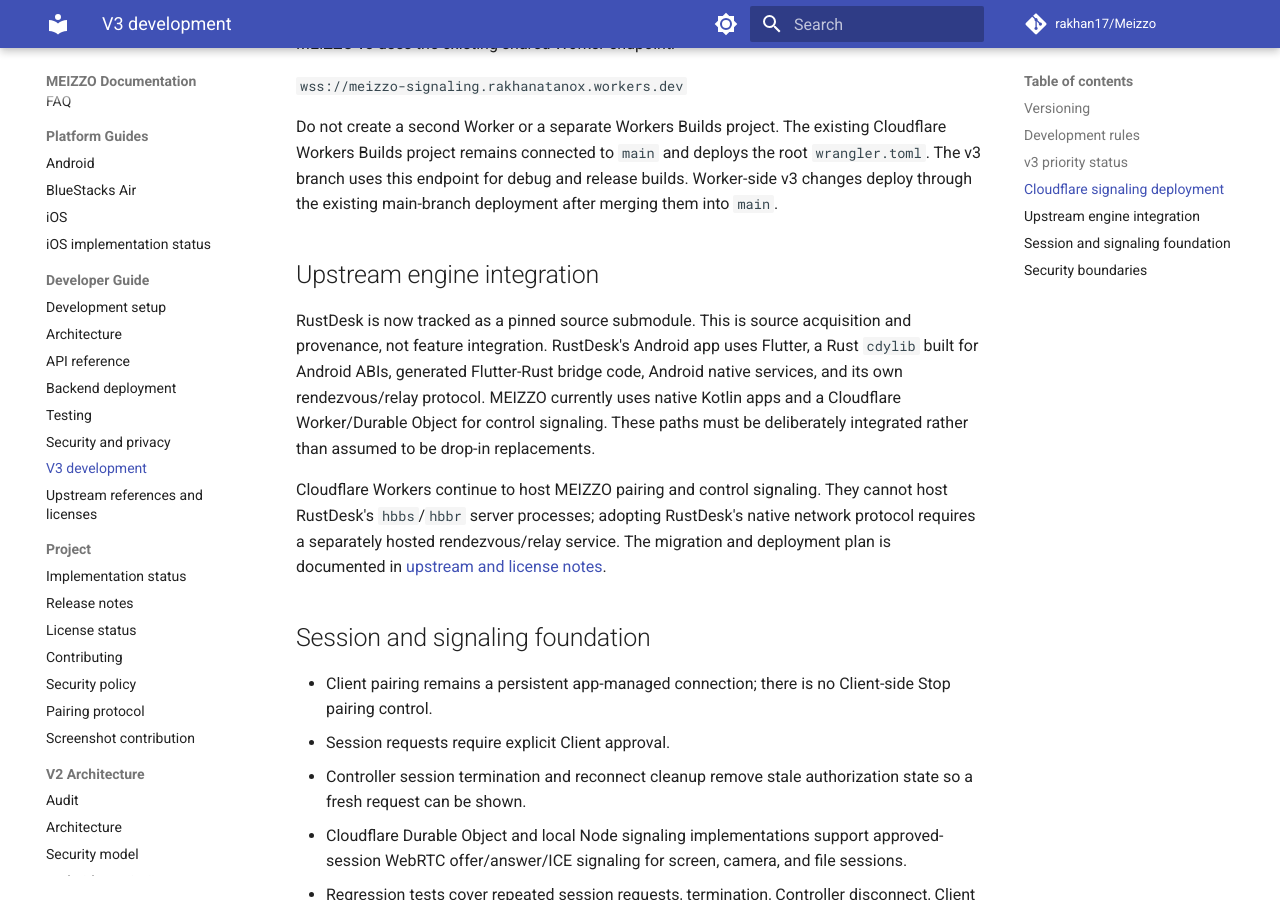
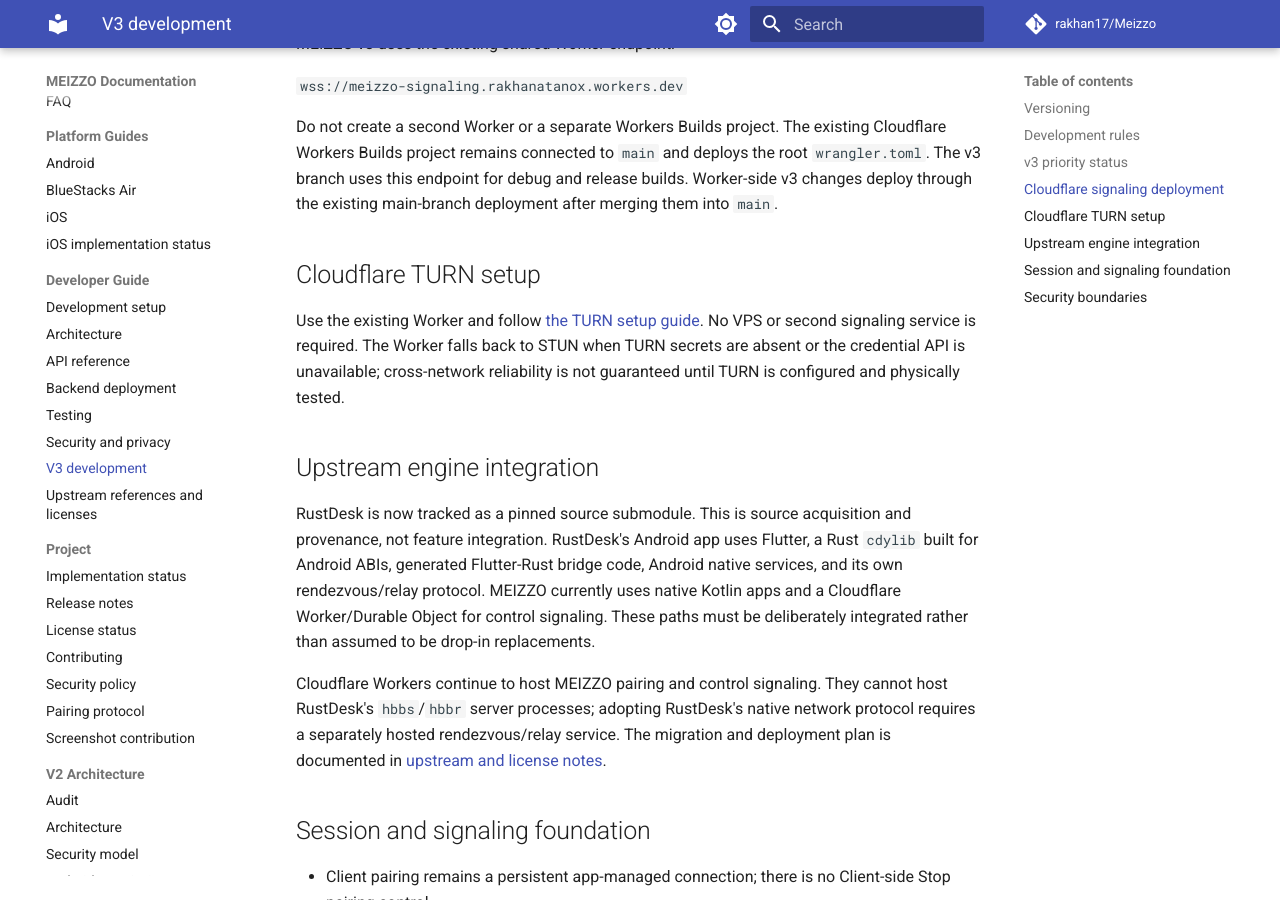
Before and after one commit to rakhan17/Meizzo, an MkDocs documentation site: the page built from docs/v3/README.md, in a window 1280 px wide and 900 px high, scrolled down 2398 px. Built offline with MkDocs 1.6.1 and Material for MkDocs 9.7.7, drawn with Linux system fonts in a browser that asks for light colours; comment, search, counter and statistics services are not loaded.

Commit message:
Link Cloudflare TURN setup guide from v3 docs

```diff
--- a/docs/v3/README.md
+++ b/docs/v3/README.md
@@ -44,6 +44,10 @@ MEIZZO v3 uses the existing shared Worker endpoint:
 
 Do not create a second Worker or a separate Workers Builds project. The existing Cloudflare Workers Builds project remains connected to `main` and deploys the root `wrangler.toml`. The v3 branch uses this endpoint for debug and release builds. Worker-side v3 changes deploy through the existing main-branch deployment after merging them into `main`.
 
+## Cloudflare TURN setup
+
+Use the existing Worker and follow [the TURN setup guide](../cloudflare-turn-setup.md). No VPS or second signaling service is required. The Worker falls back to STUN when TURN secrets are absent or the credential API is unavailable; cross-network reliability is not guaranteed until TURN is configured and physically tested.
+
 ## Upstream engine integration
 
 RustDesk is now tracked as a pinned source submodule. This is source acquisition and provenance, not feature integration. RustDesk's Android app uses Flutter, a Rust `cdylib` built for Android ABIs, generated Flutter-Rust bridge code, Android native services, and its own rendezvous/relay protocol. MEIZZO currently uses native Kotlin apps and a Cloudflare Worker/Durable Object for control signaling. These paths must be deliberately integrated rather than assumed to be drop-in replacements.
```
